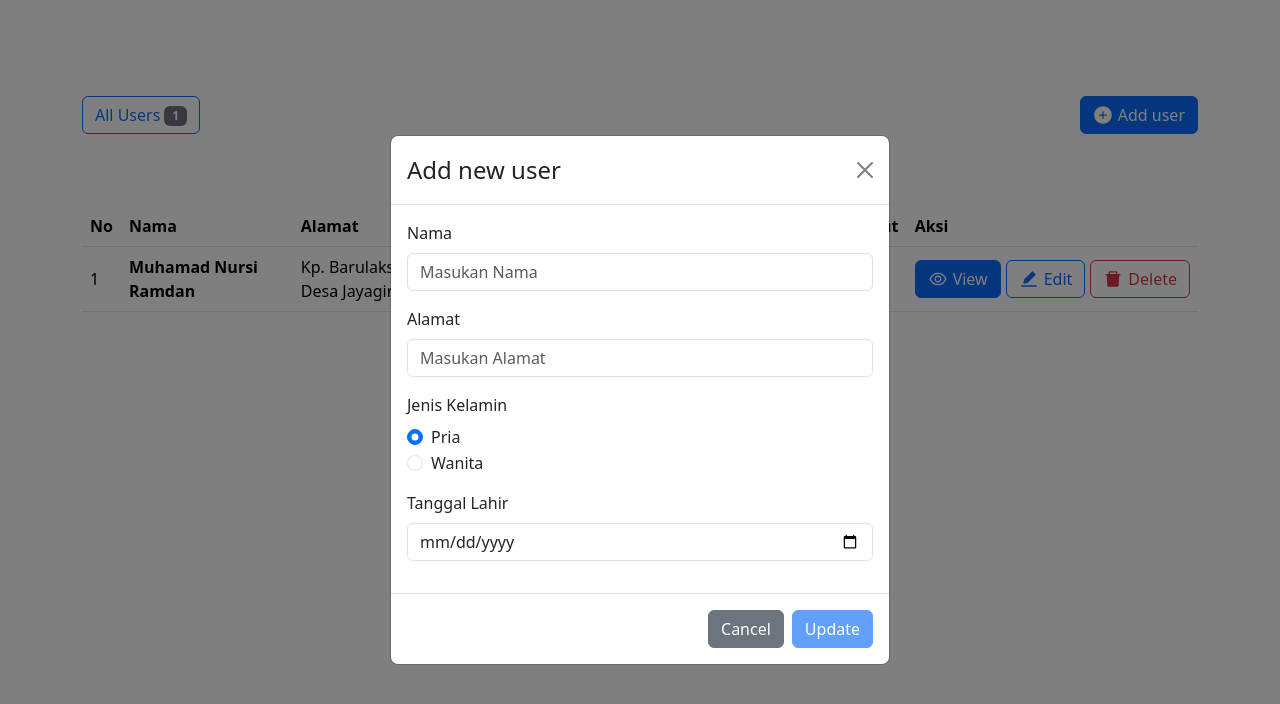
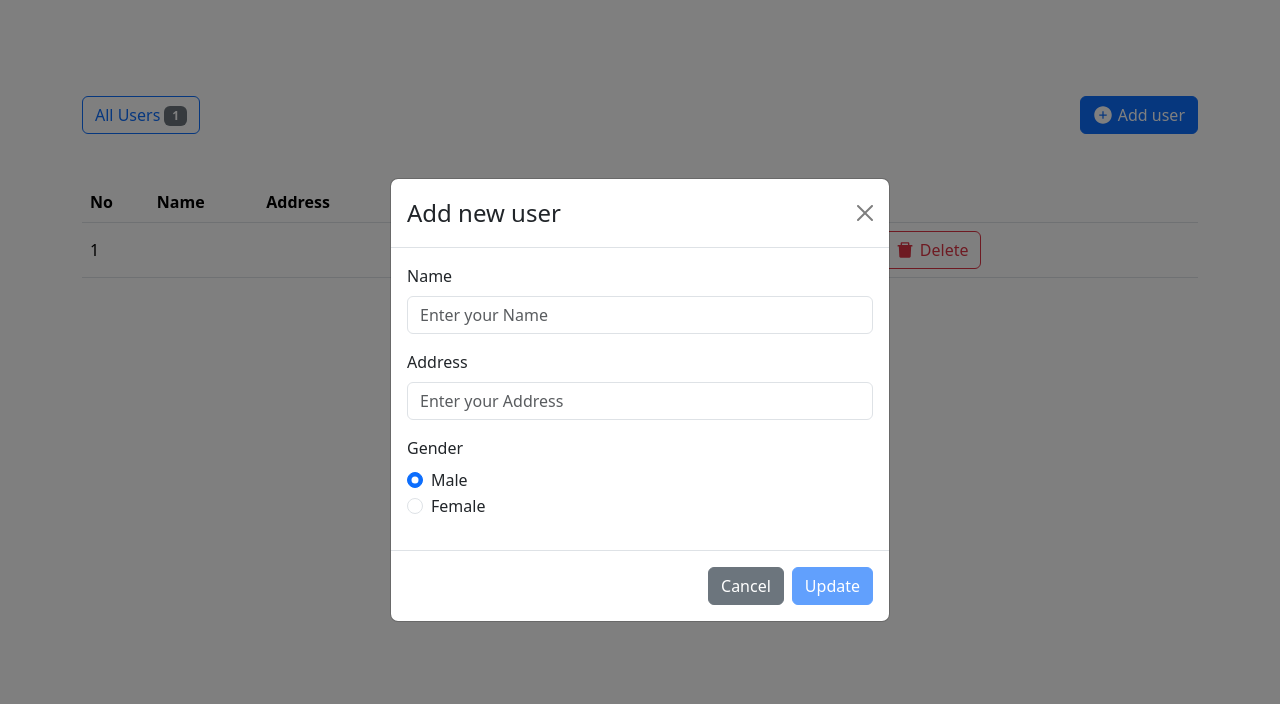
Before and after one commit to NursiNursi/obs-assignment, a React (Vite) app: page / in a window 1280 px wide. Both pictures are taken after a click on the button "Add user". Shown: the top 704 px of the page. Built offline with nearby package versions, Linux system fonts and the light colour scheme; data requests are answered from the project's data file.

Commit message:
Translate to English

```diff
--- a/src/components/AddUser.jsx
+++ b/src/components/AddUser.jsx
@@ -8,11 +8,10 @@ import { AiFillPlusCircle } from "react-icons/ai";
 import toast from "react-hot-toast";
 
 const initialUserData = {
-  nama: "",
-  alamat: "",
-  jenisKelamin: "Pria",
-  tanggalLahir: "",
-  tanggalInput: "",
+  name: "",
+  address: "",
+  gender: "Male",
+  inputDate: "",
 };
 
 const AddUser = ({ userData, addUser }) => {
@@ -37,27 +36,16 @@ const AddUser = ({ userData, addUser }) => {
       return formattedDate.replace("pukul ", "").replace(".", ":");
     };
 
-    const formatDateTimeBorn = (timestamp) => {
-      const formattedDate = new Date(timestamp).toLocaleDateString("in-US", {
-        day: "numeric",
-        month: "short",
-        year: "numeric",
-      });
-
-      return formattedDate;
-    };
-
     fetch(`http://localhost:3000/users`, {
       method: "POST",
       headers: {
         "Content-Type": "application/json",
       },
       body: JSON.stringify({
-        nama: newUser.nama,
-        alamat: newUser.alamat,
-        jenisKelamin: newUser.jenisKelamin,
-        tanggalLahir: formatDateTimeBorn(newUser.tanggalLahir),
-        tanggalInput: formatDateTime(Date.now()),
+        name: newUser.name,
+        address: newUser.address,
+        gender: newUser.gender,
+        inputDate: formatDateTime(Date.now()),
       }),
     })
       .then((response) => response.json())
@@ -100,7 +88,7 @@ const AddUser = ({ userData, addUser }) => {
           }
           confirmButtonText="Update"
           cancelButtonText="Cancel"
-          isConfirmDisabled={newUser.nama === "" || newUser.alamat === ""}
+          isConfirmDisabled={newUser.name === "" || newUser.address === ""}
         />
       )}
     </>
--- a/src/components/UserList.jsx
+++ b/src/components/UserList.jsx
@@ -21,7 +21,6 @@ import ModalComponent from "./ui/ModalComponent";
 import FormComponent from "./ui/FormComponent";
 import DetailComponent from "./ui/DetailComponent";
 import formatDateTime from "../util/formatDateTime";
-import formatDateTimeBorn from "../util/formatDateTimeBorn";
 import toast from "react-hot-toast";
 
 function UserList({ userData, fetchAllUsers, deleteUser, updateUser }) {
@@ -64,11 +63,10 @@ function UserList({ userData, fetchAllUsers, deleteUser, updateUser }) {
       },
       body: JSON.stringify({
         id: selectedUser.id,
-        nama: selectedUser.nama,
-        alamat: selectedUser.alamat,
-        jenisKelamin: selectedUser.jenisKelamin,
-        tanggalLahir: formatDateTimeBorn(selectedUser.tanggalLahir),
-        tanggalInput: formatDateTime(Date.now()),
+        name: selectedUser.name,
+        address: selectedUser.address,
+        gender: selectedUser.gender,
+        inputDate: formatDateTime(Date.now()),
       }),
     })
       .then((response) => response.json())
@@ -118,23 +116,21 @@ function UserList({ userData, fetchAllUsers, deleteUser, updateUser }) {
               <thead>
                 <tr>
                   <th>No</th>
-                  <th>Nama</th>
-                  <th>Alamat</th>
-                  <th>Jenis Kelamin</th>
-                  <th>Tanggal Lahir</th>
-                  <th>Tanggal Input</th>
-                  <th>Aksi</th>
+                  <th>Name</th>
+                  <th>Address</th>
+                  <th>Gender</th>
+                  <th>Input Date</th>
+                  <th>Action</th>
                 </tr>
               </thead>
               <tbody>
                 {userData?.map((ele, index) => (
                   <tr key={ele.id}>
                     <td>{index + 1}</td>
-                    <td className="fw-bold">{ele.nama}</td>
-                    <td>{ele.alamat}</td>
-                    <td>{ele.jenisKelamin}</td>
-                    <td>{ele.tanggalLahir}</td>
-                    <td>{ele.tanggalInput}</td>
+                    <td className="fw-bold">{ele.name}</td>
+                    <td>{ele.address}</td>
+                    <td>{ele.gender}</td>
+                    <td>{ele.inputDate}</td>
                     <td>
                       <div
                         style={{
@@ -246,7 +242,7 @@ function UserList({ userData, fetchAllUsers, deleteUser, updateUser }) {
           confirmButtonText="Update"
           cancelButtonText="Cancel"
           isConfirmDisabled={
-            selectedUser.name === "" || selectedUser.alamat === ""
+            selectedUser.name === "" || selectedUser.address === ""
           }
         />
       )}
--- a/src/components/ui/DetailComponent.jsx
+++ b/src/components/ui/DetailComponent.jsx
@@ -5,41 +5,31 @@ export default function DetailComponent({ selecteduser }) {
     <div>
       <Form>
         <Form.Group className="mb-3">
-          <Form.Label>Nama</Form.Label>
+          <Form.Label>Name</Form.Label>
           <Form.Control
             type="text"
             placeholder="name"
             name="name"
-            value={selecteduser.nama}
+            value={selecteduser.name}
           />
         </Form.Group>
         <Form.Group className="mb-3">
-          <Form.Label>Alamat</Form.Label>
+          <Form.Label>Address</Form.Label>
           <Form.Control
             type="text"
-            placeholder="alamat"
-            name="alamat"
-            value={selecteduser.alamat}
+            placeholder="address"
+            name="address"
+            value={selecteduser.address}
           />
         </Form.Group>
 
         <Form.Group className="mb-3">
-          <Form.Label>Jenis Kelamin</Form.Label>
-
+          <Form.Label>Gender</Form.Label>
           <Form.Control
             type="text"
             id="pria"
-            name="jenisKelamin"
-            value={selecteduser.jenisKelamin}
-          />
-        </Form.Group>
-
-        <Form.Group className="mb-3">
-          <Form.Label>Tanggal Lahir</Form.Label>
-          <Form.Control
-            type="text"
-            name="tanggalLahir"
-            value={selecteduser.tanggalLahir}
+            name="gender"
+            value={selecteduser.gender}
           />
         </Form.Group>
       </Form>
--- a/src/components/ui/FormComponent.jsx
+++ b/src/components/ui/FormComponent.jsx
@@ -5,40 +5,40 @@ export default function FormComponent({ selecteduser, setselecteduser }) {
     <div>
       <Form>
         <Form.Group className="mb-3">
-          <Form.Label>Nama</Form.Label>
+          <Form.Label>Name</Form.Label>
           <Form.Control
             type="text"
             placeholder="name"
             name="name"
-            value={selecteduser.nama}
+            value={selecteduser.name}
             onChange={(e) =>
-              setselecteduser({ ...selecteduser, nama: e.target.value })
+              setselecteduser({ ...selecteduser, name: e.target.value })
             }
           />
         </Form.Group>
         <Form.Group className="mb-3">
-          <Form.Label>Alamat</Form.Label>
+          <Form.Label>Address</Form.Label>
           <Form.Control
-            type="alamat"
-            placeholder="alamat"
-            name="alamat"
-            value={selecteduser.alamat}
+            type="address"
+            placeholder="address"
+            name="address"
+            value={selecteduser.address}
             onChange={(e) =>
-              setselecteduser({ ...selecteduser, alamat: e.target.value })
+              setselecteduser({ ...selecteduser, address: e.target.value })
             }
           />
         </Form.Group>
 
         <Form.Group className="mb-3">
-          <Form.Label>Jenis Kelamin</Form.Label>
+          <Form.Label>Gender</Form.Label>
           <div>
             <Form.Check
               type="radio"
-              id="pria"
+              id="male"
               name="jenisKelamin"
-              value="Pria"
-              label="Pria"
-              checked={selecteduser.jenisKelamin === "Pria"}
+              value="Male"
+              label="Male"
+              checked={selecteduser.gender === "Male"}
               onChange={(e) =>
                 setselecteduser({
                   ...selecteduser,
@@ -48,35 +48,20 @@ export default function FormComponent({ selecteduser, setselecteduser }) {
             />
             <Form.Check
               type="radio"
-              id="wanita"
+              id="female"
               name="jenisKelamin"
-              value="Wanita"
-              label="Wanita"
-              checked={selecteduser.jenisKelamin === "Wanita"}
+              value="Female"
+              label="Female"
+              checked={selecteduser.jenisKelamin === "Female"}
               onChange={(e) =>
                 setselecteduser({
                   ...selecteduser,
-                  jenisKelamin: e.target.value,
+                  gender: e.target.value,
                 })
               }
             />
           </div>
         </Form.Group>
-
-        <Form.Group className="mb-3">
-          <Form.Label>Tanggal Lahir</Form.Label>
-          <Form.Control
-            type="date"
-            name="tanggalLahir"
-            value={selecteduser.tanggalLahir}
-            onChange={(e) =>
-              setselecteduser({
-                ...selecteduser,
-                tanggalLahir: e.target.value,
-              })
-            }
-          />
-        </Form.Group>
       </Form>
     </div>
   );
--- a/src/components/ui/NewUserFormComponent.jsx
+++ b/src/components/ui/NewUserFormComponent.jsx
@@ -5,75 +5,62 @@ export default function NewUserFormComponent({ newUser, setnewUser }) {
     <div>
       <Form>
         <Form.Group className="mb-3">
-          <Form.Label>Nama</Form.Label>
+          <Form.Label>Name</Form.Label>
           <Form.Control
             type="text"
-            placeholder="Masukan Nama"
-            name="nama"
-            value={newUser.nama}
-            onChange={(e) => setnewUser({ ...newUser, nama: e.target.value })}
+            placeholder="Enter your Name"
+            name="name"
+            value={newUser.name}
+            onChange={(e) => setnewUser({ ...newUser, name: e.target.value })}
             required
           />
         </Form.Group>
         <Form.Group className="mb-3">
-          <Form.Label>Alamat</Form.Label>
+          <Form.Label>Address</Form.Label>
           <Form.Control
-            type="alamat"
-            placeholder="Masukan Alamat"
-            name="alamat"
-            value={newUser.alamat}
-            onChange={(e) => setnewUser({ ...newUser, alamat: e.target.value })}
+            type="address"
+            placeholder="Enter your Address"
+            name="address"
+            value={newUser.address}
+            onChange={(e) =>
+              setnewUser({ ...newUser, address: e.target.value })
+            }
           />
         </Form.Group>
 
         <Form.Group className="mb-3">
-          <Form.Label>Jenis Kelamin</Form.Label>
+          <Form.Label>Gender</Form.Label>
           <div>
             <Form.Check
               type="radio"
-              id="pria"
-              name="jenisKelamin"
-              value="Pria"
-              label="Pria"
-              checked={newUser.jenisKelamin === "Pria"}
+              id="male"
+              name="gender"
+              value="Male"
+              label="Male"
+              checked={newUser.gender === "Male"}
               onChange={(e) =>
                 setnewUser({
                   ...newUser,
-                  jenisKelamin: e.target.value,
+                  gender: e.target.value,
                 })
               }
             />
             <Form.Check
               type="radio"
-              id="wanita"
-              name="jenisKelamin"
-              value="Wanita"
-              label="Wanita"
-              checked={newUser.jenisKelamin === "Wanita"}
+              id="female"
+              name="gender"
+              value="Female"
+              label="Female"
+              checked={newUser.gender === "Female"}
               onChange={(e) =>
                 setnewUser({
                   ...newUser,
-                  jenisKelamin: e.target.value,
+                  gender: e.target.value,
                 })
               }
             />
           </div>
         </Form.Group>
-
-        <Form.Group className="mb-3">
-          <Form.Label>Tanggal Lahir</Form.Label>
-          <Form.Control
-            type="date"
-            name="tanggalLahir"
-            value={newUser.tanggalLahir}
-            onChange={(e) =>
-              setnewUser({
-                ...newUser,
-                tanggalLahir: e.target.value,
-              })
-            }
-          />
-        </Form.Group>
       </Form>
     </div>
   );
```
